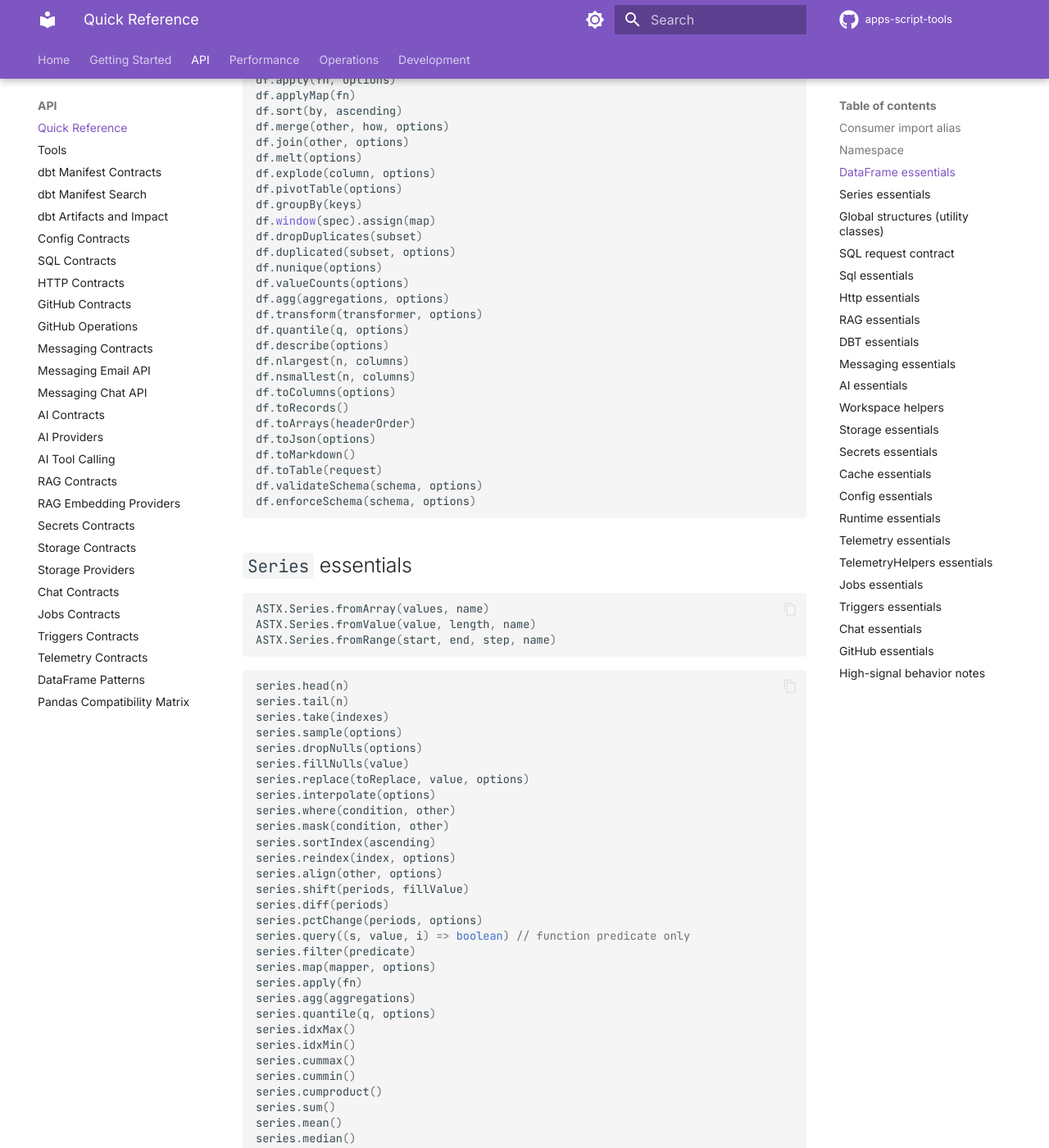
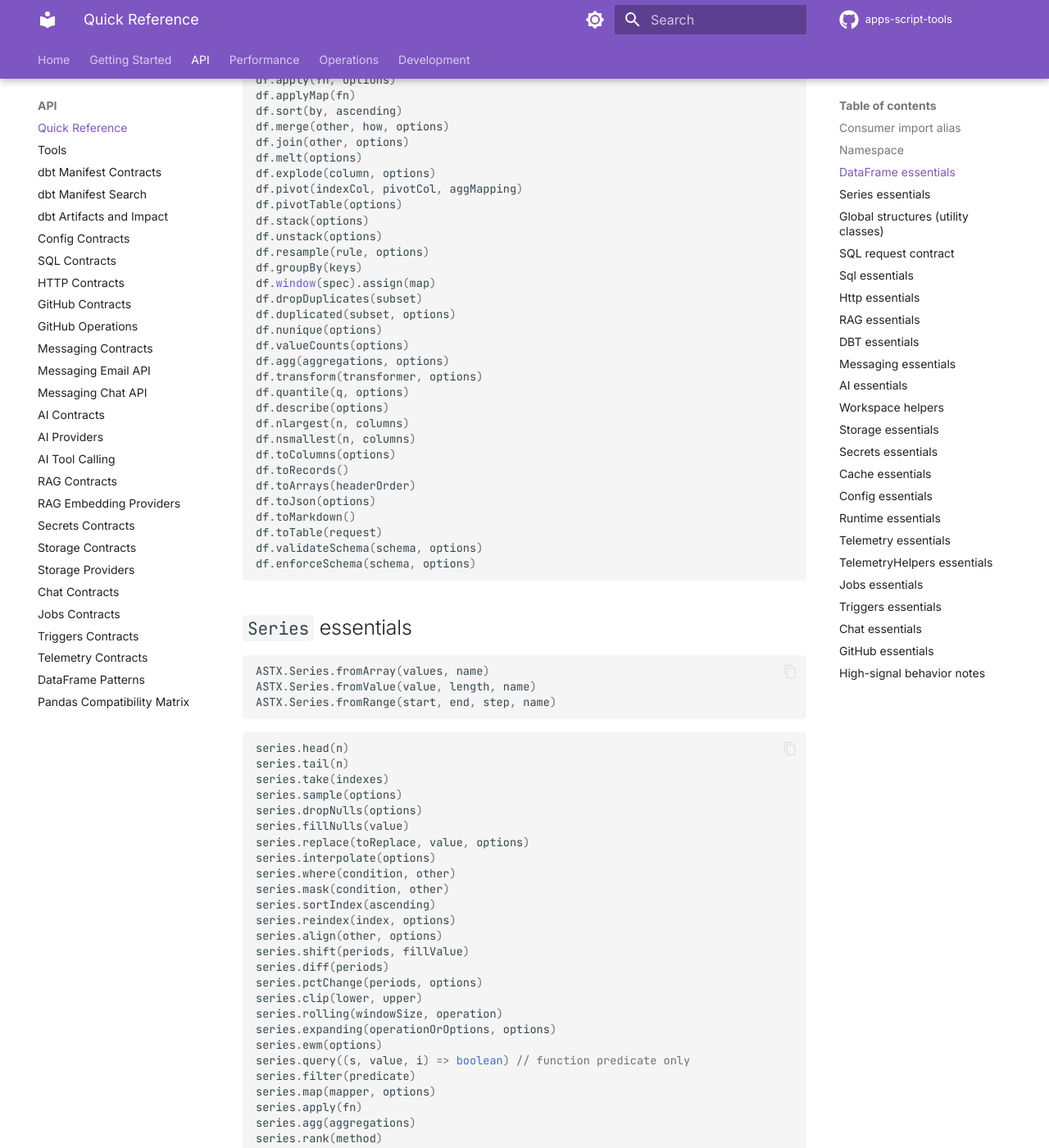
Before and after one commit to joe-broadhead/apps-script-tools, an MkDocs documentation site: the page built from docs/api/quick-reference.md, in a window 1280 px wide and 1400 px high, scrolled down 1662 px. Shown: the whole window at 82% size. Built offline with MkDocs 1.6.1 and Material for MkDocs 9.7.7, drawn with Linux system fonts in a browser that asks for light colours; comment, search, counter and statistics services are not loaded.

```diff
--- a/docs/api/quick-reference.md
+++ b/docs/api/quick-reference.md
@@ -83,7 +83,11 @@ df.merge(other, how, options)
 df.join(other, options)
 df.melt(options)
 df.explode(column, options)
+df.pivot(indexCol, pivotCol, aggMapping)
 df.pivotTable(options)
+df.stack(options)
+df.unstack(options)
+df.resample(rule, options)
 df.groupBy(keys)
 df.window(spec).assign(map)
 df.dropDuplicates(subset)
@@ -131,11 +135,16 @@ series.align(other, options)
 series.shift(periods, fillValue)
 series.diff(periods)
 series.pctChange(periods, options)
+series.clip(lower, upper)
+series.rolling(windowSize, operation)
+series.expanding(operationOrOptions, options)
+series.ewm(options)
 series.query((s, value, i) => boolean) // function predicate only
 series.filter(predicate)
 series.map(mapper, options)
 series.apply(fn)
 series.agg(aggregations)
+series.rank(method)
 series.quantile(q, options)
 series.idxMax()
 series.idxMin()
```
Also changed, not shown: CHANGELOG.md (+10 -0 lines), CONTRIBUTING.md (+4 -1 lines), README.md (+6 -3 lines), docs/api/tools.md (+2 -1 lines), docs/development/release.md (+1 -0 lines).
